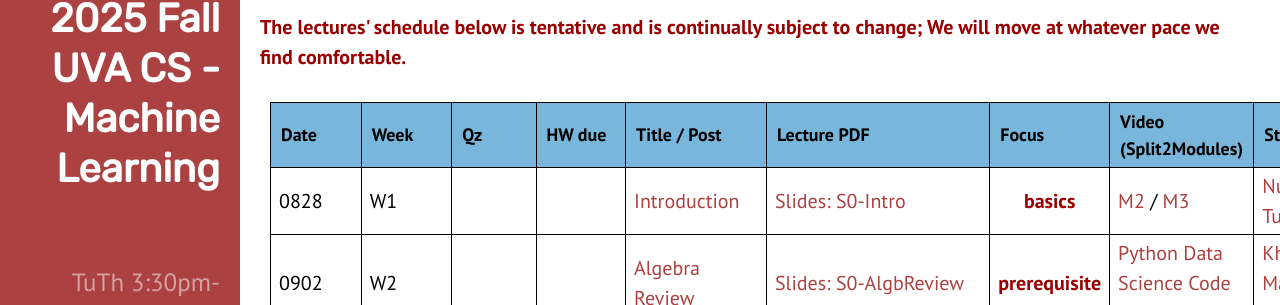
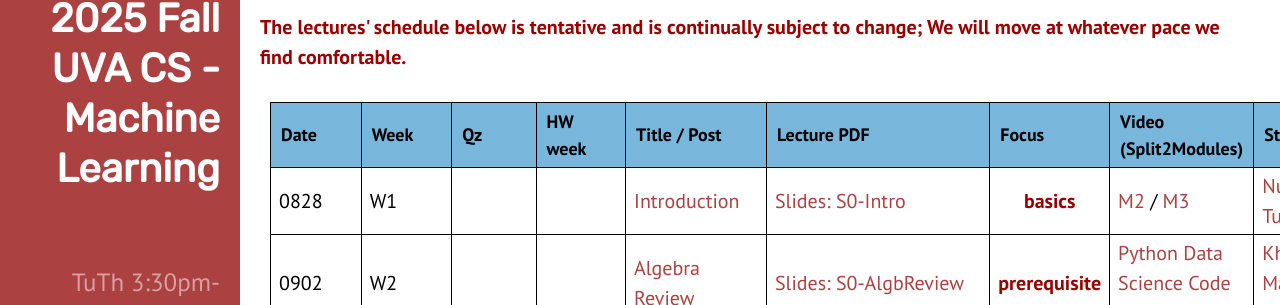
Before and after one commit to qiyanjun/2025Fall-UVA-CS-MachineLearningDeep, a Jekyll site: the page built from index.html, in a window 1280 px wide and 900 px high, scrolled down 620 px. Shown: the part 150-455 px from the top of the window. Built offline with Jekyll 4.4.1, drawn with Linux system fonts in a browser that asks for light colours.

Commit message:
Update index.html

```diff
--- a/index.html
+++ b/index.html
@@ -42,7 +42,7 @@ desc: 'Website for 2025 Fall -UVA-CS Machine Learning: Machine learning Foundati
   <th>Date</th>
   <th>Week</th>
   <th>Qz</th>
-  <th>HW due</th>
+  <th>HW <br> week</th>
   <th>Title / Post</th>
   <th>Lecture PDF</th>
   <th>Focus</th>
```
